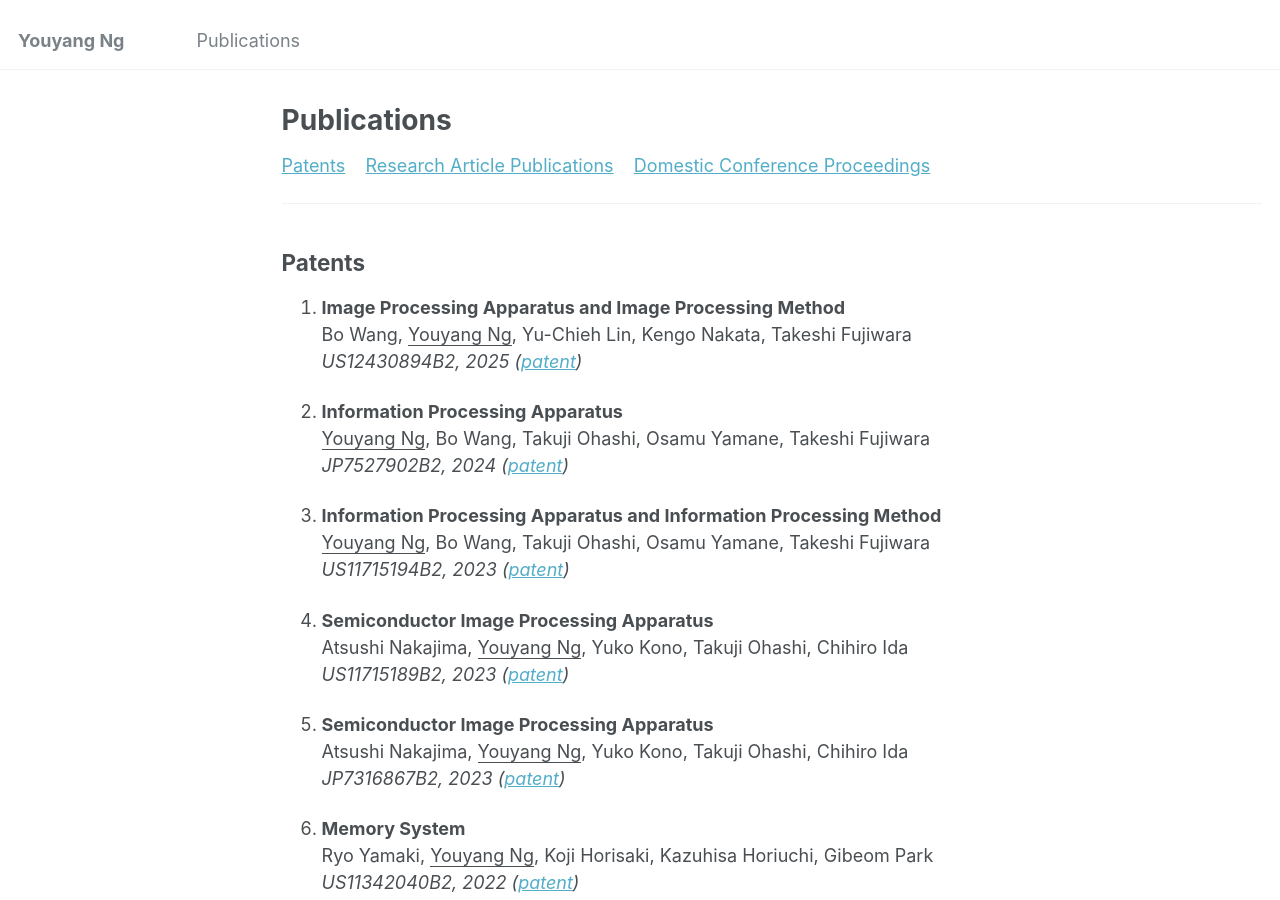
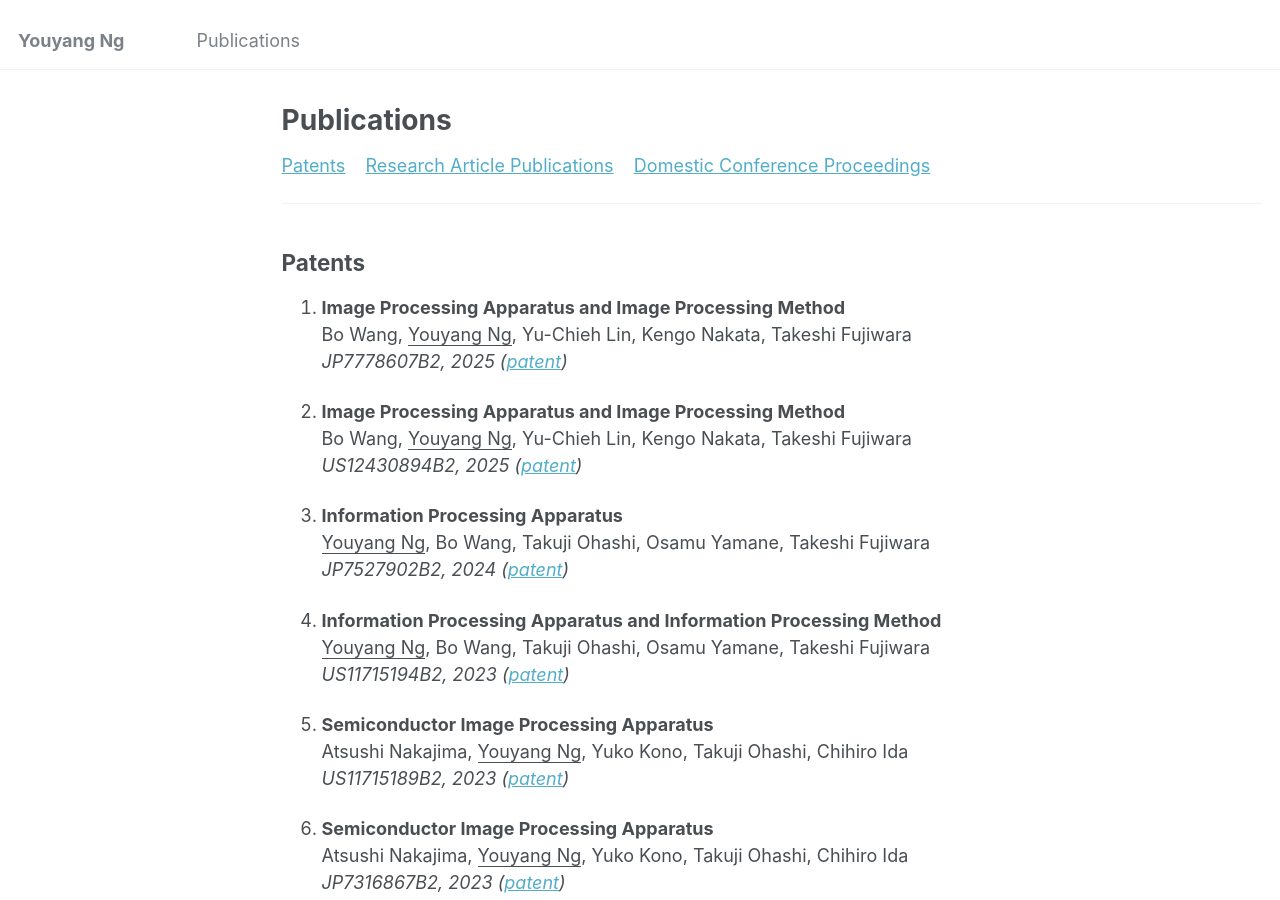
Before and after one commit to yy29/yy29.github.io, a Jekyll site: the page built from _pages/publications.md, in a window 1280 px wide and 900 px high. Built offline with Jekyll 4.4.1, drawn with Linux system fonts in a browser that asks for light colours.

Commit message:
Update publications.md

```diff
--- a/_pages/publications.md
+++ b/_pages/publications.md
@@ -10,6 +10,10 @@ author_profile: false
 ---
 <a id="patents"></a>
 ## Patents
+
+1. **Image Processing Apparatus and Image Processing Method**
+Bo Wang, <ins>Youyang Ng</ins>, Yu-Chieh Lin, Kengo Nakata, Takeshi Fujiwara
+*JP7778607B2, 2025 ([patent](https://patents.google.com/patent/JP2023132818A/en))*
 
 1. **Image Processing Apparatus and Image Processing Method**
 Bo Wang, <ins>Youyang Ng</ins>, Yu-Chieh Lin, Kengo Nakata, Takeshi Fujiwara
```
